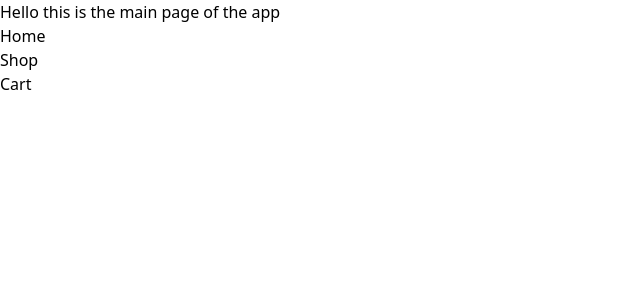
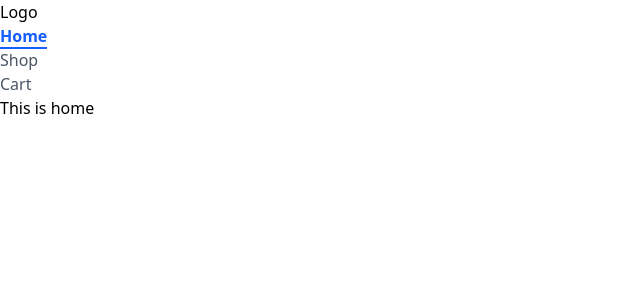
Before and after one commit to Shumaila-sayed/Affordrobe, a React (Vite) app: page / in a window 1280 px wide. Shown: the top 300 px of the page, without its empty margins (0-640 px from the left). Built offline with nearby package versions, Linux system fonts and the light colour scheme.

Commit message:
improve routes

```diff
--- a/src/App.jsx
+++ b/src/App.jsx
@@ -1,23 +1,31 @@
-import { Link } from "react-router-dom";
+import Navbar from "./Components/Navbar";
+import Home from "./pages/Home";
+import Products from "./pages/Products";
+import Cart from "./pages/Cart";
+import { Route, Routes } from "react-router-dom";
+
 
 const App = () => {
 	return (
-		<div>
-			<h1>Hello this is the main page of the app</h1>
-			<nav>
-				<ul>
-					<li>
-						<Link to='/'>Home</Link>
-					</li>
-					<li>
-						<Link to='products'>Shop</Link>
-					</li>
-					<li>
-						<Link to='cart'>Cart</Link>
-					</li>
-				</ul>
-			</nav>
-		</div>
+		<>
+			<Navbar />
+			<div>
+				<Routes>
+					<Route
+						path='/'
+						element={<Home />}
+					/>
+					<Route
+						path='/products'
+						element={<Products />}
+					/>
+					<Route
+						path='/cart'
+						element={<Cart />}
+					/>
+				</Routes>
+			</div>
+		</>
 	);
 };
 
--- a/src/main.jsx
+++ b/src/main.jsx
@@ -1,12 +1,12 @@
 import { StrictMode } from 'react'
 import { createRoot } from 'react-dom/client'
-import { createBrowserRouter, RouterProvider } from 'react-router-dom'
-import routes from './routes';
-
-const router = createBrowserRouter(routes);
+import { BrowserRouter } from 'react-router-dom'
+import App from './App';
 
 createRoot(document.getElementById('root')).render(
   <StrictMode>
-    <RouterProvider router={router} />
+    <BrowserRouter>
+      <App />
+    </BrowserRouter>
   </StrictMode>,
 )
--- a/src/pages/Cart.jsx
+++ b/src/pages/Cart.jsx
@@ -1,6 +1,8 @@
 const Cart = () => {
     return (
-        <h1>Hi this is cart page</h1>
+        <>
+           <h1>Hi this is cart page</h1>
+        </>
     )
 }
 
--- /dev/null
+++ b/src/pages/ErrorPage.jsx
@@ -0,0 +1,17 @@
+import { useRouteError } from "react-router-dom";
+
+const ErrorPage = () => {
+    const error = useRouteError();
+    console.error(error);
+    return (
+			<div id='error-page'>
+				<h1>Oops!</h1>
+				<p>Sorry, an unexpected error has occurred.</p>
+				<p>
+					<i>{error.statusText || error.message}</i>
+				</p>
+			</div>
+		);
+}
+
+export default ErrorPage;
--- /dev/null
+++ b/src/pages/Home.jsx
@@ -0,0 +1,7 @@
+const Home = () => {
+    return (
+        <h1>This is home</h1>
+    )
+}
+
+export default Home
--- a/src/pages/Products.jsx
+++ b/src/pages/Products.jsx
@@ -34,11 +34,13 @@
         fetchProducts();
     }, []);
 
-    console.log(productList)
-
 
     return (
-        <h1>Find Your Style</h1>
+        <>
+            <h1>Find Your Style</h1>
+          {/* //  <Products productList={productList} /> */}
+        </>
+
     )
 }
 
```
Also changed, not shown: src/routes.jsx (deleted, +0 -20 lines).
